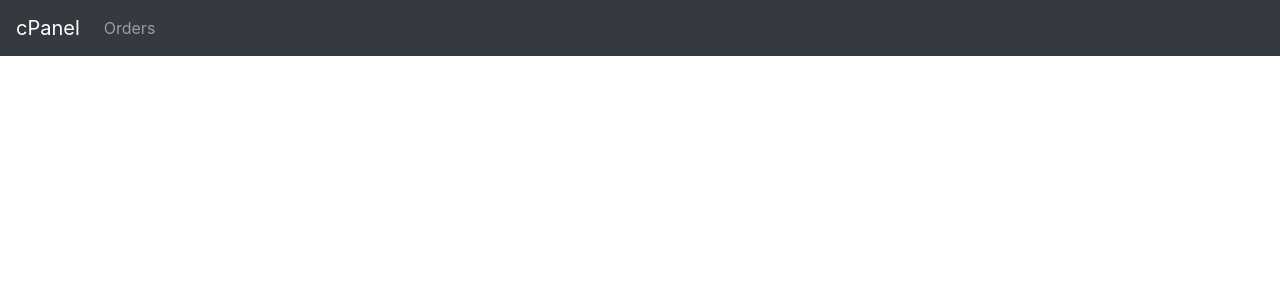
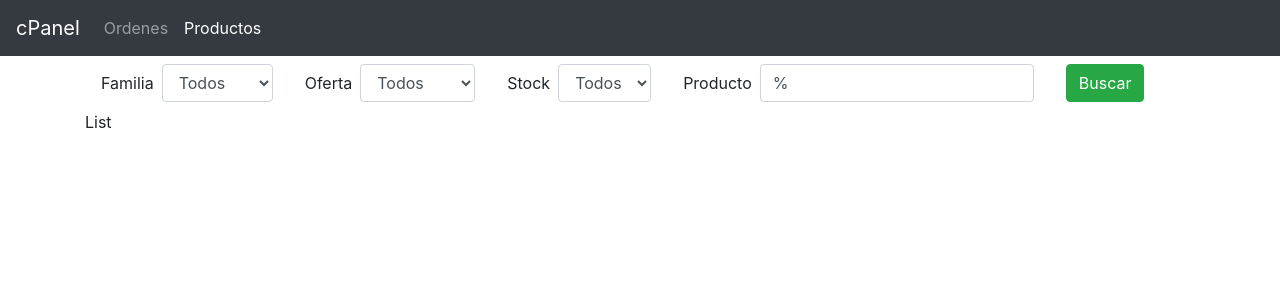
Before and after one commit to Juank628/eShopER_Adm, a React (Create React App) app: page /#/products/todos/todos/todos/todos in a window 1280 px wide. Shown: the top 300 px of the page. Built offline with nearby package versions, Linux system fonts and the light colour scheme.

Commit message:
orders finished

```diff
--- a/src/App.js
+++ b/src/App.js
@@ -3,16 +3,23 @@ import "bootstrap/dist/css/bootstrap.min.css";
 import "bootstrap/dist/js/bootstrap.min.js";
 import "./App.css";
 import { Provider } from "./context";
-import Navbar from "./components/Navbar";
+import Navbar from "./components/Navbar/Navbar";
+import { Route, HashRouter } from "react-router-dom";
+import pOrderList from "./Pages/pOrderList";
+import pProductList from "./Pages/pProductList";
 
 class App extends Component {
   render() {
     return (
-      <Provider>
-        <div className="App">
-          <Navbar />
-        </div>
-      </Provider>
+      <HashRouter>
+        <Provider>
+            <Navbar />
+            <div className="container">
+              <Route path="/orders" to component={pOrderList} />
+              <Route path="/products/:family/:sale/:stock/:product" to component={pProductList} />
+            </div>
+        </Provider>
+      </HashRouter>
     );
   }
 }
--- /dev/null
+++ b/src/Pages/pOrderList.js
@@ -0,0 +1,15 @@
+import React, { Component } from "react";
+import OrderList from "../components/OrderList/OrderList";
+
+export default class pOrderList extends Component {
+
+  render() {
+    return (
+      <div className="row">
+      <div className="col-12">
+        <OrderList />
+        </div>
+      </div>
+    );
+  }
+}
--- /dev/null
+++ b/src/Pages/pProductList.js
@@ -0,0 +1,18 @@
+import React, { Component } from "react";
+import FilterProduct from "../components/FilterProduct/FilterProduct"
+import ProductList from "../components/ProductList/ProductList";
+
+export default class pProductList extends Component {
+  render() {
+    const {family, sale, stock, product} = this.props.match.params
+
+    return (
+      <div className="row">
+        <div className="col-12">
+          <FilterProduct />
+          <ProductList family={family} sale={sale} stock={stock} product={product} />
+        </div>
+      </div>
+    );
+  }
+}
--- /dev/null
+++ b/src/components/FilterProduct/FilterProduct.js
@@ -0,0 +1,80 @@
+import React, { Component } from "react";
+import "./Styles.css";
+import { NavLink } from "react-router-dom";
+
+export default class FilterProduct extends Component {
+  state = {
+    searchFamily: "todos",
+    searchSale: "todos",
+    searchStock: "todos",
+    SearchProduct: "todos"
+  };
+
+  setSearchFamily = e => {
+    this.setState({ searchFamily: e.target.value });
+  };
+
+  setSearchSale = e => {
+    this.setState({ searchSale: e.target.value });
+  };
+
+  setSearchStock = e => {
+    this.setState({ searchStock: e.target.value });
+  };
+
+  setSearchProduct = e => {
+    this.setState({ SearchProduct: e.target.value });
+  };
+
+  render() {
+    const {searchFamily,searchSale,searchStock,SearchProduct} = this.state
+    return (
+      <React.Fragment>
+        <form className="form-inline my-2">
+          <div className="form-group mx-3">
+            <label className="mr-2">Familia</label>
+            <select className="form-control" onChange={this.setSearchFamily}>
+              <option value="%">Todos</option>
+              <option value="tragos">Tragos</option>
+              <option value="cigarros">Cigarros</option>
+            </select>
+          </div>
+
+          <div className="form-group mx-3">
+            <label className="mr-2">Oferta</label>
+            <select className="form-control" onChange={this.setSearchSale}>
+              <option value="%">Todos</option>
+              <option value="enoferta">En oferta</option>
+            </select>
+          </div>
+
+          <div className="form-group mx-3">
+            <label className="mr-2">Stock</label>
+            <select className="form-control" onChange={this.setSearchStock}>
+              <option value="%">Todos</option>
+              <option value="alerta">Alerta</option>
+            </select>
+          </div>
+
+          <div className="form-group mx-3">
+            <label className="mr-2">Producto</label>
+            <input
+              className="form-control"
+              type="text"
+              defaultValue="%"
+              onChange={this.setSearchProduct}
+            />
+          </div>
+
+          <div className="form-group mx-3">
+            <NavLink to={`/products/${searchFamily}/${searchSale}/${searchStock}/${SearchProduct}`}>
+              <button className="btn btn-success" type="button">
+                Buscar
+              </button>
+            </NavLink>
+          </div>
+        </form>
+      </React.Fragment>
+    );
+  }
+}
--- a/src/components/Navbar.js
+++ /dev/null
@@ -1,46 +0,0 @@
-import React, { Component } from "react";
-import { Route, NavLink, HashRouter } from "react-router-dom";
-import OrderList from "./pages/OrderList.js";
-
-export default class Navbar extends Component {
-  render() {
-    return (
-        <HashRouter>
-            <React.Fragment>
-          <nav className="navbar navbar-expand-lg navbar-dark bg-dark">
-            <a className="navbar-brand" href="/orders">
-              cPanel
-            </a>
-            <button
-              className="navbar-toggler"
-              type="button"
-              data-toggle="collapse"
-              data-target="#navbarSupportedContent"
-              aria-controls="navbarSupportedContent"
-              aria-expanded="false"
-              aria-label="Toggle navigation"
-            >
-              <span className="navbar-toggler-icon" />
-            </button>
-
-            <div
-              className="collapse navbar-collapse"
-              id="navbarSupportedContent"
-            >
-              <ul className="navbar-nav mr-auto">
-                <li className="nav-item">
-                  <a className="nav-link" href="#/orders">
-                    Orders
-                  </a>
-                </li>
-              </ul>
-            </div>
-          </nav>
-        <div>
-            <Route path='/orders' to component={OrderList} />
-        </div>
-        </React.Fragment>
-        </HashRouter>
-    );
-  }
-}
--- /dev/null
+++ b/src/components/Navbar/Navbar.js
@@ -0,0 +1,38 @@
+import React, { Component } from "react";
+import { NavLink } from "react-router-dom";
+
+export default class Navbar extends Component {
+  render() {
+    return (
+      <React.Fragment>
+        <nav className="navbar navbar-expand-lg navbar-dark bg-dark">
+          <a className="navbar-brand" href="/orders">
+            cPanel
+          </a>
+          <button
+            className="navbar-toggler"
+            type="button"
+            data-toggle="collapse"
+            data-target="#navbarSupportedContent"
+            aria-controls="navbarSupportedContent"
+            aria-expanded="false"
+            aria-label="Toggle navigation"
+          >
+            <span className="navbar-toggler-icon" />
+          </button>
+
+          <div className="collapse navbar-collapse" id="navbarSupportedContent">
+            <ul className="navbar-nav mr-auto">
+              <li className="nav-item">
+                <NavLink className="nav-link" to="/orders">Ordenes</NavLink>
+              </li>
+              <li className="nav-item">
+                <NavLink className="nav-link" to="/products/todos/todos/todos/todos">Productos</NavLink>
+              </li>
+            </ul>
+          </div>
+        </nav>
+      </React.Fragment>
+    );
+  }
+}
--- a/src/components/List.js
+++ b/src/components/OrderList/OrderList.js
@@ -1,8 +1,9 @@
 import React, { Component } from "react";
-import { Consumer } from "../context";
+import { Consumer } from "../../context";
 import axios from "axios";
+import "./Styles.css";
 
-export default class List extends Component {
+export default class OrderList extends Component {
   setData = (name, value) => {
     const data = {
       id: name,
--- /dev/null
+++ b/src/components/OrderList/Styles.css
@@ -0,0 +1,30 @@
+
+.cStripping1{
+    background-color: #e6ffe6;
+    color: black
+  }
+
+  .cStripping2{
+    background-color: #FFF;
+    color: black
+  }
+
+  .cStatus_0{
+    background-color: red;
+    color: white
+  }
+
+  .cStatus_1{
+    background-color: orange;
+    color: white
+  }
+
+  .cStatus_2{
+    background-color: yellow;
+    color: white
+  }
+
+  .cStatus_3{
+    background-color: green;
+    color: white
+  }
--- /dev/null
+++ b/src/components/ProductList/ProductList.js
@@ -0,0 +1,31 @@
+import React, { Component } from "react";
+import "./Styles.css";
+import axios from "axios";
+
+export default class ProductList extends Component {
+  state = {
+    products: []
+  };
+
+  getProducts = () => {
+    axios
+      .get(
+        'https://www.elroblemarket.com/laravelApp/eShopBackend/public/api/search/'+
+        this.props.family
+      )
+      .then(res => {
+        if (res.status > 199 && res.status < 300) {
+          this.setState({ products: res.data });
+          console.log(res.data);
+        }
+      });
+  };
+
+  componentWillReceiveProps() {
+    this.getProducts();
+  }
+
+  render() {
+    return <React.Fragment>List</React.Fragment>;
+  }
+}
--- a/src/components/pages/OrderList.js
+++ /dev/null
@@ -1,13 +0,0 @@
-import React, { Component } from "react";
-import List from "../List";
-
-export default class OrderList extends Component {
-
-  render() {
-    return (
-      <React.Fragment>
-        <List />
-      </React.Fragment>
-    );
-  }
-}
```
Also changed, not shown: src/components/FilterProduct/Styles.css (added), src/components/ProductList/Styles.css (added).
